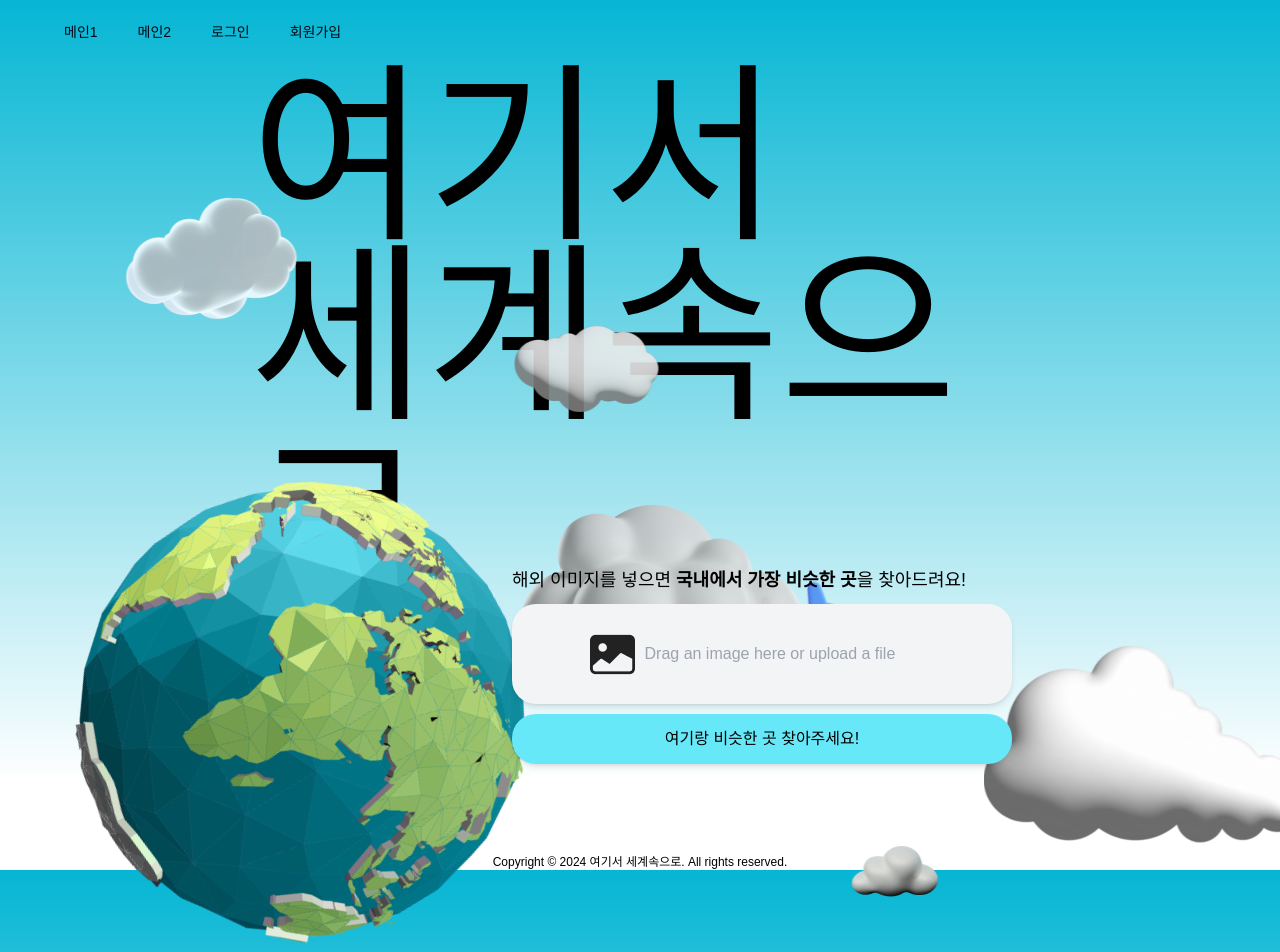
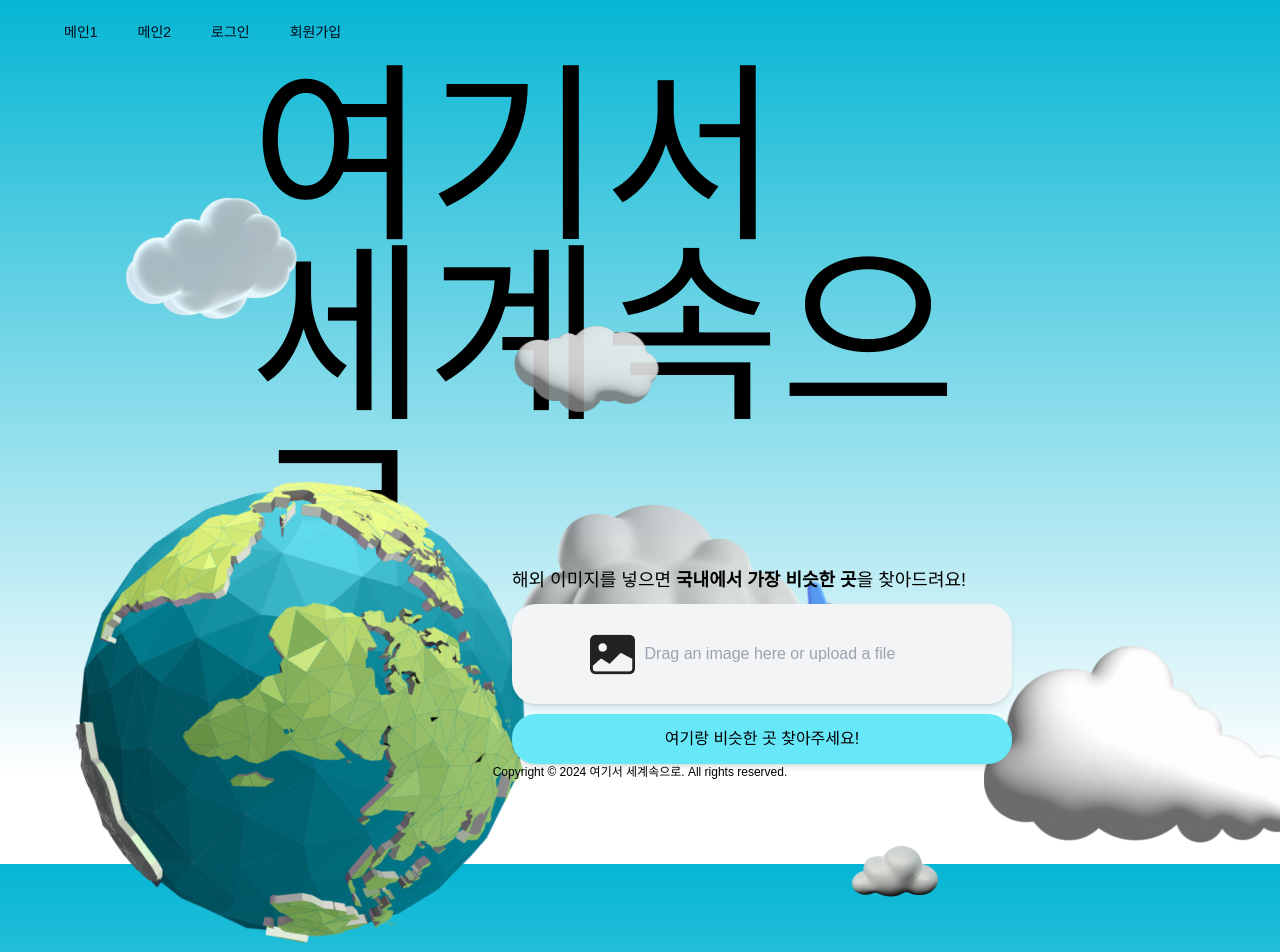
Before and after one commit to Code21w/pict_deployment, a Next.js app: page / in a window 1280 px wide. Shown: the top 952 px of the page. Built offline with nearby package versions, Linux system fonts and the light colour scheme; a web font is replaced by a local one.

Commit message:
Fix: 하단 footer 화면 밖으로 나가는 문제

```diff
--- a/src/app/layout.tsx
+++ b/src/app/layout.tsx
@@ -17,7 +17,7 @@ export default function RootLayout({ children }: { children: ReactNode }) {
         <title>{metadata.title}</title>
         <meta name='description' content={metadata.description} />
       </head>
-      <body className='bg-gradient-to-b from-cyan-500 to-white-500 to-90% overflow-hidden'>
+      <body className='bg-gradient-to-b from-cyan-500 to-white-500 to-90% overflow-hidden h-full'>
         <Header />
         <main className='h-full'>{children}</main>
         <Footer />
--- a/src/components/Footer.tsx
+++ b/src/components/Footer.tsx
@@ -1,8 +1,10 @@
 function Footer() {
   return (
-    <footer className='sticky flex justify-center -mt-[10px] w-full'>
+    <footer className='flex justify-center w-full'>
       <span className='sr-only'>PicT</span>
-      <div className='text-xs'>Copyright © 2024 여기서 세계속으로. All rights reserved.</div>
+      <div className='text-xs sticky -mt-[100px]'>
+        Copyright © 2024 여기서 세계속으로. All rights reserved.
+      </div>
     </footer>
   );
 }
```
